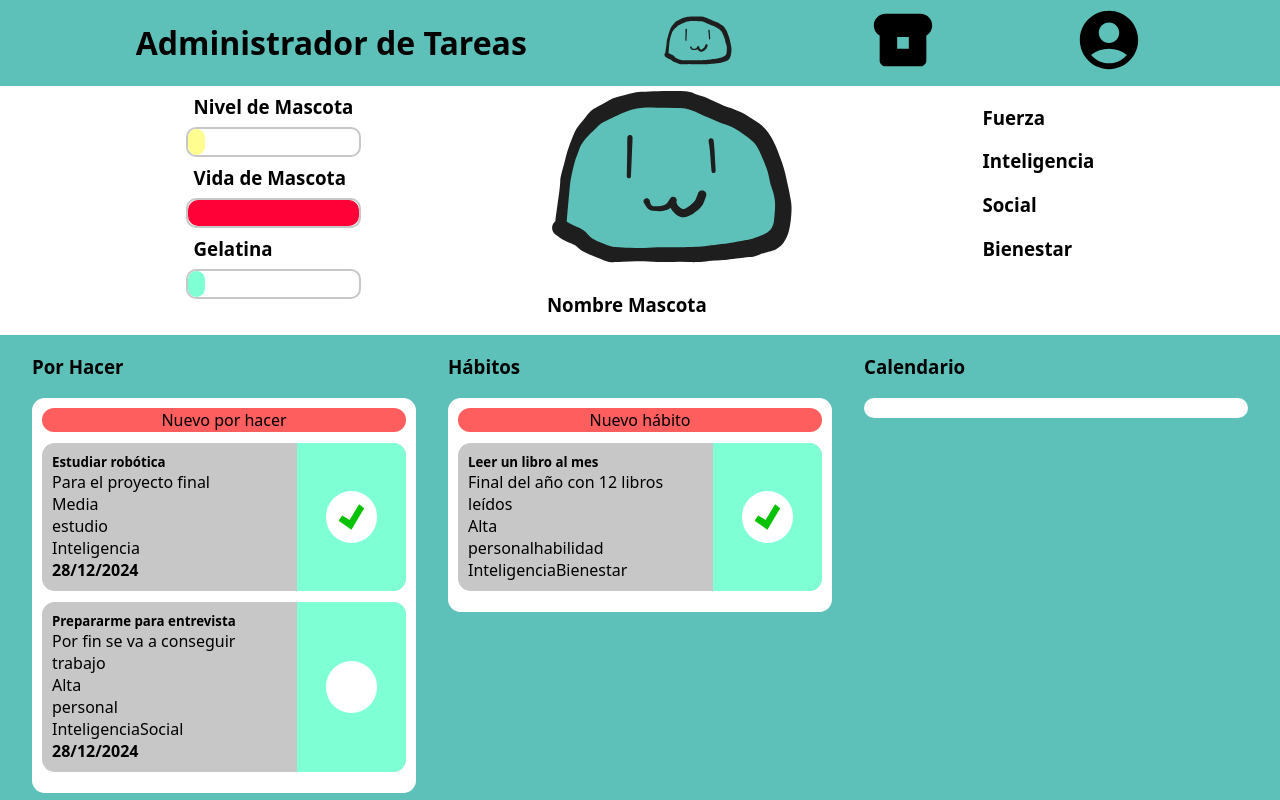
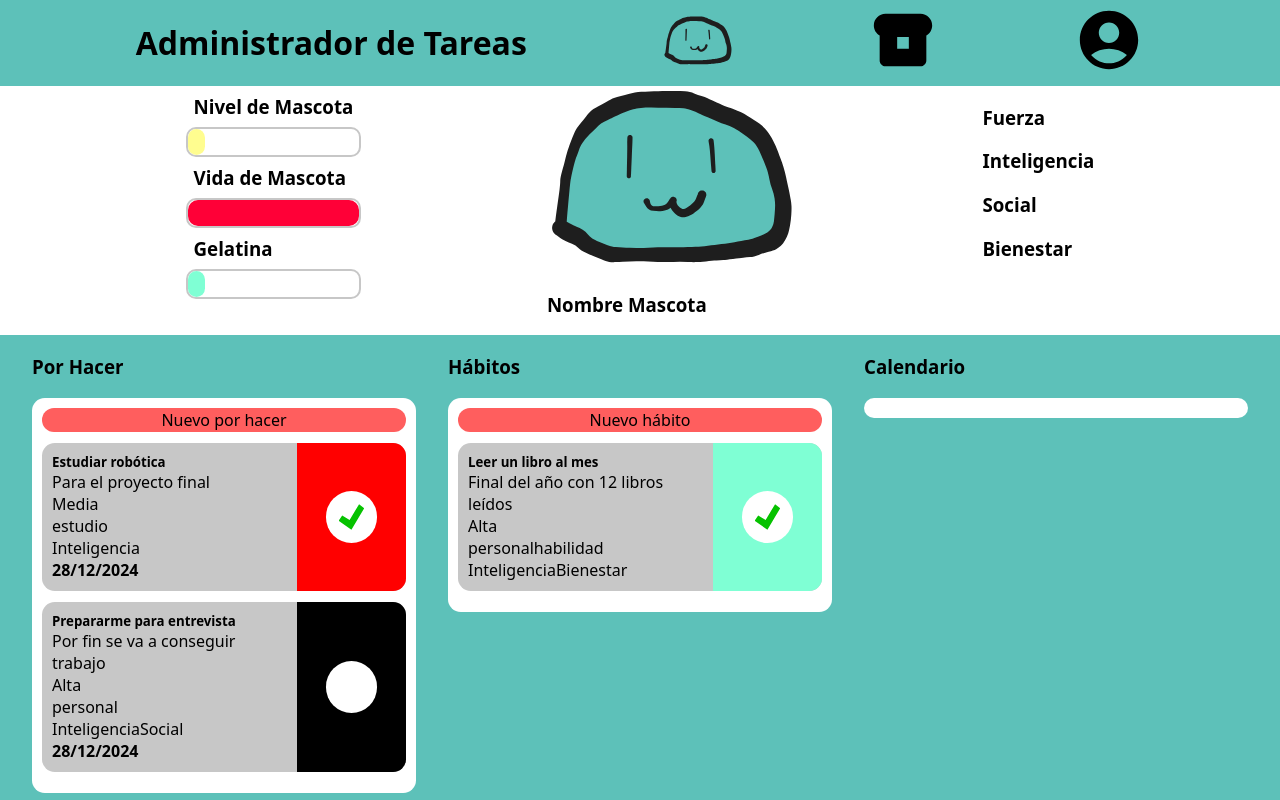
Before and after one commit to PancoBits/Habilo, a React (Vite) app: page / in a window 1280 px wide. Built offline with nearby package versions, Linux system fonts and the light colour scheme.

Commit message:
Add context menu to pick a color for the cards

```diff
--- a/src/App.jsx
+++ b/src/App.jsx
@@ -3,9 +3,8 @@ import { Card } from "./Card";
 import Task from "./components/TaskTarget"
 import DialogAdd from "./components/DialogAdd";
 import DropArea from "./components/dropArea"
-import {Fragment,useState, useRef } from "react";
-
-/* eslint-disable react/prop-types */
+import ContextMenu from "./components/ContextMenu";
+import {Fragment,useState, useRef, useEffect, useCallback } from "react";
 
 const ButtonAdd = ({content,activateModal}) => {
     return(
@@ -13,12 +12,12 @@ const ButtonAdd = ({content,activateModal}) => {
     )
 };
 
-const ShowCards = ({data,modify,activeCard,setActiveCard,onDrop}) => {
+const ShowCards = ({data,modify,checkCard,activeCard,setActiveCard,onDrop,openContextMenu}) => {
     const display = () => {
         return data.map(card =>
          (
             <Fragment  key={card.id}>
-                <Task card={card} modify={modify} setActiveCard={setActiveCard}/>
+                <Task card={card} modify={modify} checkCard={checkCard} setActiveCard={setActiveCard} openContextMenu={openContextMenu}/>
                 <DropArea position={card.position+1} type={card.type} activeCard={activeCard} onDrop={() => onDrop(card.position+1,card.type)}></DropArea>
             </Fragment>
         )
@@ -30,12 +29,18 @@ const ShowCards = ({data,modify,activeCard,setActiveCard,onDrop}) => {
 export function App(){
 
     const dialogModal = useRef();
+    const contextMenuRef = useRef();
     const [dialogOpen, setDialog] = useState(false)
     const [startDate, setStartDate] = useState(new Date())
     const [isTask, setIsTask] = useState(false)
     const [isModified, setIsModified] = useState(false)
     const [actualCard, setActualCard] = useState(new Card())
     const [activeCard, setActiveCard] = useState(null)
+    const [contextMenu,setContextMenu] = useState({
+        open: false,
+        x: 0,
+        y: 0
+    })
 
     const [habits, setHabits] = useState([new Card(
         0,
@@ -47,7 +52,8 @@ export function App(){
         ["Inteligencia", "Bienestar"],
         true,
         "habit",
-        0
+        0,
+        "aquamarine"
     )])
 
     const [tasks, setTasks] = useState([new Card(
@@ -60,7 +66,8 @@ export function App(){
         ["Inteligencia"],
         true,
         "task",
-        0
+        0,
+        "red"
     ),new Card(
         1,
         "Prepararme para entrevista",
@@ -71,7 +78,8 @@ export function App(){
         ["Inteligencia","Social"],
         false,
         "task",
-        1
+        1,
+        "black"
     )])
 
     const stats = [{
@@ -92,8 +100,34 @@ export function App(){
         check: false
     }]
 
+    const colors = [
+        { id: 0, color: "#000000" },
+        { id: 1, color: "#FF0000" },
+        { id: 2, color: "#000080" },
+        { id: 3, color: "#800080" },
+        { id: 4, color: "#FF8C00" },
+        { id: 5, color: "#228B22" },
+        { id: 6, color: "#8B4513" },
+        { id: 7, color: "#7fffd4" }
+    ]
+
     const taskMessage = "Nuevo por hacer"
     const habitMessage = "Nuevo hábito"
+
+    useEffect(()=>{
+        document.addEventListener("click",closeContextMenu)
+        document.addEventListener("scroll",closeContextMenu)
+        document.addEventListener("keydown",closeContextMenu)
+        document.addEventListener("visibilitychange",closeContextMenu)
+        document.addEventListener("dragstart",closeContextMenu)
+        return () => {
+            document.removeEventListener("click",closeContextMenu)
+            document.removeEventListener("scroll",closeContextMenu)
+            document.removeEventListener("keydown",closeContextMenu)
+            document.removeEventListener("visibilitychange",closeContextMenu)
+            document.removeEventListener("dragstart",closeContextMenu)
+        }
+    },[contextMenu])
 
     const activateModal = (content) => {
         content === habitMessage ? setIsTask(false) : setIsTask(true)
@@ -145,9 +179,9 @@ export function App(){
                 !isModified && (isTask ? setTasks(tasks.concat(newCard)) : setHabits(habits.concat(newCard)))
             }else{
                 isTask ? setTasks(tasks.filter((_,id) => id !== tasks.indexOf(actualCard))
-                                        .map((task,i) => {task.setposition = i; return task}))
+                                        .map((task,i) => task.cloneWithChanges({position:i})))
                         : setHabits(habits.filter((_,id) => id !== habits.indexOf(actualCard))
-                                        .map((habit,i) => {habit.setposition = i; return habit}))
+                                        .map((habit,i) => habit.cloneWithChanges({position:i})))
             }
         }
         setDialog(!dialogOpen)
@@ -164,6 +198,26 @@ export function App(){
         dialogModal.current.showModal();
     }
 
+    const checkCard = (card,isCheck) => {
+        if(card.type === "task"){
+            const cardIndex = tasks.indexOf(card)
+            setTasks(tasks.map((task,i) => {
+                if(i === cardIndex){
+                    return task.cloneWithChanges({isFinished: isCheck})
+                }
+                return task
+            }))
+        }else {
+            const cardIndex = habits.indexOf(card)
+            setHabits(habits.map((habit,i) => {
+                if(i === cardIndex){
+                    return habit.cloneWithChanges({isFinished: isCheck})
+                }
+                return habit
+            }))
+        }
+    }
+
     const onDrop = (position,cardType) => {
         if(position !== activeCard.position && position !== activeCard.position+1){
             let cardsChange = (cardType === "task") ? [...tasks] : [...habits]
@@ -172,16 +226,46 @@ export function App(){
             cardsChange.splice(cardsChange.findIndex((card,i) =>
             card.id === activeCard.id ? (i!=position ? true : false) : false),1)
 
-            cardType === "task" ? setTasks(cardsChange.map((card,i) => {
-                                    card.setposition = i
-                                    return card
-                                }))
-                                : setHabits(cardsChange.map((card,i) => {
-                                    card.setposition = i
-                                    return card
-                                }))
+            cardType === "task" ? setTasks(cardsChange.map((card,i) => card.cloneWithChanges({position:i})))
+                                : setHabits(cardsChange.map((card,i) => card.cloneWithChanges({position:i})))
         }
     }
+
+    const openContextMenu = (event,card) => {
+        event.preventDefault();
+        let x,y = event.pageY;
+        (event.pageX < window?.innerWidth / 2) ?
+        x = event.pageX :
+        x = event.pageX - contextMenuRef.current.getBoundingClientRect().width;
+        setContextMenu({open:true,x:x,y:y})
+        setActiveCard(card)
+        contextMenuRef.current.focus()
+    }
+
+    const closeContextMenu = useCallback((event) => {
+        if(event._reactName === "onClick" && activeCard){
+            let activeCardIndex;
+            if(activeCard.type === "task"){
+                activeCardIndex = tasks.indexOf(activeCard)
+                setTasks(tasks.map((task,i) => {
+                    if(i === activeCardIndex){
+                        return task.cloneWithChanges({color: window.getComputedStyle(event.target).backgroundColor})
+                    }
+                    return task
+                }))
+            }else {
+                activeCardIndex = habits.indexOf(activeCard)
+                setHabits(habits.map((habit,i) => {
+                    if(i === activeCardIndex){
+                        return habit.cloneWithChanges({color: window.getComputedStyle(event.target).backgroundColor})
+                    }
+                    return habit
+                }))
+            }
+            setActiveCard(null)
+        }
+        contextMenu.open && setContextMenu({...contextMenu,open:false})
+    },[activeCard, contextMenu, habits, tasks])
 
     return(
         <>
@@ -195,6 +279,14 @@ export function App(){
                 isModified={isModified}
                 actualCard={actualCard}
                 stats={stats}
+            />
+            <ContextMenu
+                ref={contextMenuRef}
+                colors={colors}
+                open={contextMenu.open}
+                ContextMenuX={contextMenu.x}
+                ContextMenuY={contextMenu.y}
+                closeContextMenu={closeContextMenu}
             />
             <header id="App-header">
                 <h1>Administrador de Tareas</h1>
@@ -247,15 +339,31 @@ export function App(){
                         <section id="at-box">
                             <ButtonAdd content={taskMessage} activateModal={activateModal}/>
                             <DropArea position={0} type={"task"} activeCard={activeCard} onDrop={() => onDrop(0,"task")}></DropArea>
-                            <ShowCards activeCard={activeCard} data={tasks} modify={modifyCard} setActiveCard={setActiveCard} onDrop={onDrop}/>
+                            <ShowCards
+                                data={tasks}
+                                modify={modifyCard}
+                                checkCard={checkCard}
+                                activeCard={activeCard}
+                                setActiveCard={setActiveCard}
+                                onDrop={onDrop}
+                                openContextMenu={openContextMenu}
+                            />
                         </section>
                     </article>
                     <article>
                         <h1>Hábitos</h1>
                         <section id="at-box">
-                        <ButtonAdd content={habitMessage} activateModal={activateModal}/>
-                        <DropArea position={0} type={"habit"} activeCard={activeCard} onDrop={() => onDrop(0,"habit")}></DropArea>
-                        <ShowCards activeCard={activeCard} data={habits} modify={modifyCard} setActiveCard={setActiveCard} onDrop={onDrop}/>
+                            <ButtonAdd content={habitMessage} activateModal={activateModal}/>
+                            <DropArea position={0} type={"habit"} activeCard={activeCard} onDrop={() => onDrop(0,"habit")}></DropArea>
+                            <ShowCards
+                                data={habits}
+                                modify={modifyCard}
+                                checkCard={checkCard}
+                                activeCard={activeCard}
+                                setActiveCard={setActiveCard}
+                                onDrop={onDrop}
+                                openContextMenu={openContextMenu}
+                            />
                         </section>
                     </article>
                     <article>
--- a/src/Card.js
+++ b/src/Card.js
@@ -1,5 +1,5 @@
 export class Card{
-    constructor(id,name,description,due,priority,tags,stats,isFinished,type,position){
+    constructor(id,name,description,due,priority,tags,stats,isFinished,type,position,color){
         this.id = id;
         this.name = name;
         this.description = description;
@@ -10,6 +10,7 @@ export class Card{
         this.isFinished = isFinished;
         this.type = type;
         this.position = position;
+        this.color = color;
     }
 
     set setfinished(isFinished){
@@ -18,4 +19,11 @@ export class Card{
     set setposition(position){
         this.position = position;
     }
+    set setcolor(color){
+        this.color = color;
+    }
+
+    cloneWithChanges(changes){
+        return Object.assign(new Card(),this,changes);
+    }
 }
--- /dev/null
+++ b/src/components/ContextMenu.jsx
@@ -0,0 +1,22 @@
+import { forwardRef } from "react"
+
+const ContextMenu = forwardRef (function ContextMenu ({colors,open,ContextMenuX,ContextMenuY,closeContextMenu},ref){
+    return (
+        <div ref={ref} style={{top: ContextMenuY + 2 + "px",left: ContextMenuX + 2 + "px"}}
+            className={open ? "CM-show" : "CM-notshow"}>
+            {colors.map((color,id) => {
+                return (
+                        <button
+                            key={color.id}
+                            className="cm-button"
+                            onClick={closeContextMenu}
+                            style={{backgroundColor:`${color.color}`}}>
+                        </button>
+                    )
+                }
+            )}
+        </div>
+    )
+})
+
+export default ContextMenu
--- a/src/components/DialogAdd.jsx
+++ b/src/components/DialogAdd.jsx
@@ -4,7 +4,6 @@ import "react-datepicker/dist/react-datepicker.css";
 import {es}from 'date-fns/locale';
 registerLocale("es",es)
 
-/* eslint-disable react/prop-types */
 const DialogAdd = forwardRef (function DialogAdd({closeModal,dialogOpen,startDate,setStartDate,isTask,isModified,actualCard,stats},ref) {
     const [sendButton, setSendButton] = useState([false,false]);
     const [checkboxes,setCheckboxes] = useState(stats)
--- a/src/components/TaskTarget.jsx
+++ b/src/components/TaskTarget.jsx
@@ -1,12 +1,13 @@
 import { useState } from "react"
 
-/* eslint-disable react/prop-types */
-const Task = ({card,modify,setActiveCard}) => {
+const Task = ({card,modify,checkCard,setActiveCard,openContextMenu}) => {
     const [isChecked, setIsChecked] = useState(card.isFinished)
+
     const actIsFinished = (e) => {
         setIsChecked(e.target.checked)
-        card.setfinished = e.target.checked;
+        checkCard(card,e.target.checked)
     }
+
     return(
         <div draggable onDragStart={ e =>{setActiveCard(card); e.target.classList.add("dragging")}} onDragEnd={e => {setActiveCard(null); e.target.classList.remove("dragging")}} className="Task">
             <article onClick={()=>modify(card)}>
@@ -18,7 +19,7 @@ const Task = ({card,modify,setActiveCard}) => {
                 <p style={{margin: "initial"}}>{card.isFinished}</p>
                 {card.due !== null && <h4 style={{margin: "initial"}}>{card.due.toLocaleDateString("es-ES")}</h4>}
             </article>
-            <div className="task-check">
+            <div className="task-check" style={{backgroundColor:`${card.color}`}} onContextMenu={ e => openContextMenu(e,card)}>
                 <input checked={isChecked} type="checkbox" onChange={actIsFinished} name="check"></input>
             </div>
         </div>
```
Also changed, not shown: src/App.css (+26 -1 lines).
